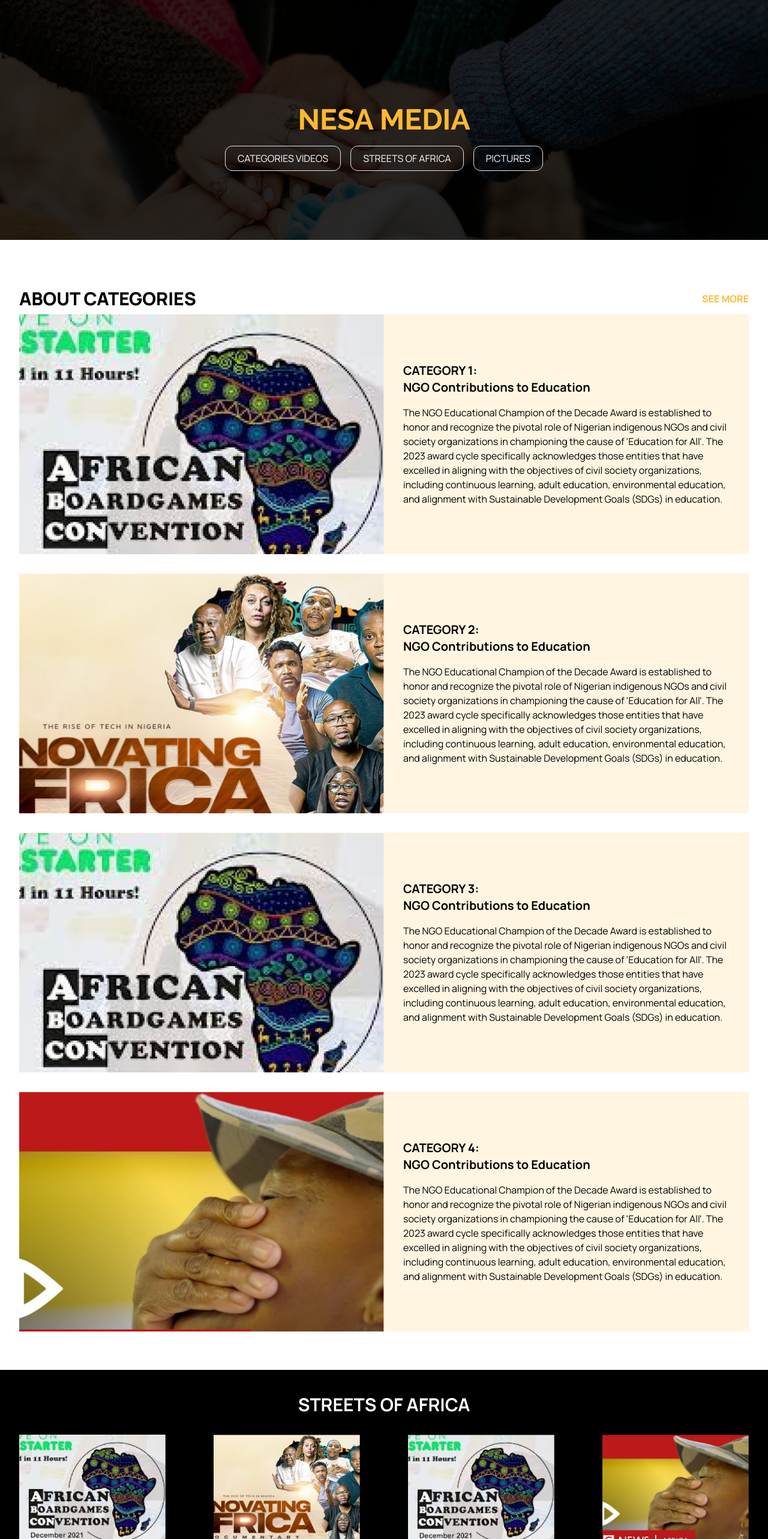
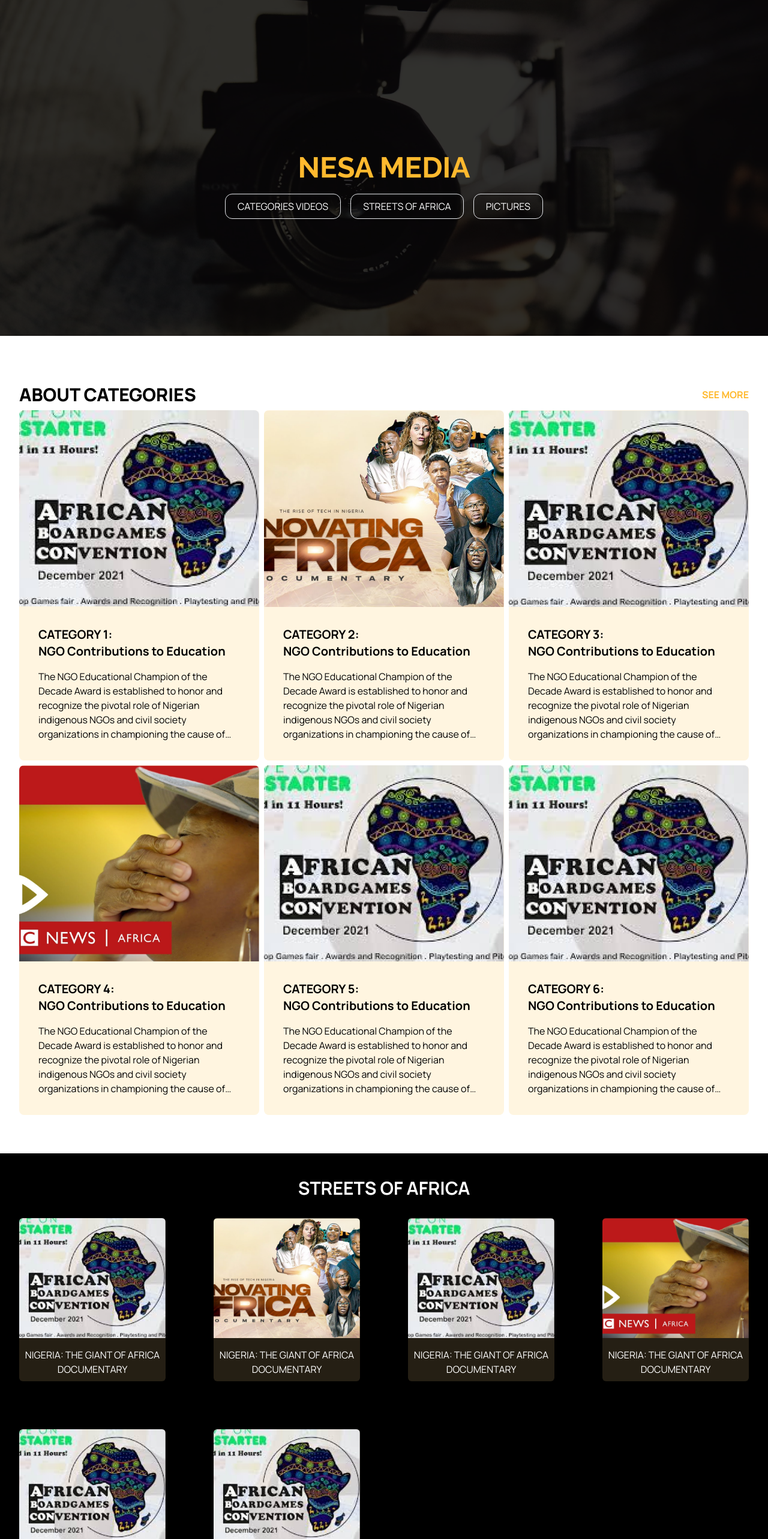
Before and after one commit to Santos-pkis/NESA-Test, a Next.js app: page /nesa-media in a window 1280 px wide. Shown: the top 2566 px of the page at 60% size. Built offline with nearby package versions, Linux system fonts and the light colour scheme.

Commit message:
update: nesa media page

```diff
--- a/app/(main)/nesa-media/page.tsx
+++ b/app/(main)/nesa-media/page.tsx
@@ -1,12 +1,13 @@
 import { raleway } from "@/lib/utils/font";
+import { ChevronLeft, ChevronRight } from "lucide-react";
 import Image from "next/image";
 
 const Page = () => {
   return (
     <>
-      <header className="md:min-h-[25rem] min-h-screen relative">
+      <header className="md:min-h-[35rem] min-h-screen relative">
         <Image
-          src={"/images/bg/team_bg.jpg"}
+          src={"/images/bg/media-bg.jpg"}
           alt={"background"}
           width={1024}
           height={800}
@@ -35,12 +36,12 @@
             <p className="font-bold text-deepGold">SEE MORE</p>
           </div>
 
-          <div className="mt-2 space-y-8">
-            {Array.from({ length: 4 }).map((_, id) => (
-              <div key={id} className="grid md:grid-cols-2 items-center bg-[#fff5e0]">
+          <div className="mt-2 grid md:grid-cols-3 gap-2">
+            {Array.from({ length: 6 }).map((_, id) => (
+              <div key={id} className="grid items-center bg-[#fff5e0] rounded-lg overflow-hidden">
                 <div className="md:max-h-[25rem] max-h-[18rem] overflow-hidden">
                   <Image
-                    src={`/images/media/${id + 1}.png`}
+                    src={`/images/media/${id >= 4 ? 1 : id + 1}.png`}
                     alt="image"
                     width={500}
                     height={500}
@@ -52,7 +53,7 @@
                     CATEGORY {id + 1}: <br />
                     NGO Contributions to Education{" "}
                   </p>
-                  <p>
+                  <p className="line-clamp-5">
                     The NGO Educational Champion of the Decade Award is established to honor and recognize the pivotal
                     role of Nigerian indigenous NGOs and civil society organizations in championing the cause of
                     &apos;Education for All&apos;. The 2023 award cycle specifically acknowledges those entities that
@@ -72,7 +73,10 @@
 
             <div className="grid md:grid-cols-3 lg:grid-cols-4 sm:grid-cols-2 md:gap-20 gap-12">
               {Array.from({ length: 6 }).map((_, id) => (
-                <div key={id} className="items-center space-y-2">
+                <div
+                  key={id}
+                  className="items-center space-y-2 cursor-pointer duration-200 hover:-translate-y-2 bg-darkGold rounded-md overflow-hidden"
+                >
                   <div className="md:max-h-[15rem] max-h-[10rem] overflow-hidden">
                     <Image
                       src={`/images/media/${id >= 4 ? 1 : id + 1}.png`}
@@ -82,19 +86,29 @@
                       className="w-full h-full object-cover"
                     />
                   </div>
-                  <p>NIGERIA: THE GIANT OF AFRICA DOCUMENTARY</p>
+                  <div className="p-2">
+                    <p className="text-center">NIGERIA: THE GIANT OF AFRICA DOCUMENTARY</p>
+                  </div>
                 </div>
               ))}
             </div>
           </div>
         </div>
 
-        <div className="container mt-16 space-y-8">
-          <h3 className="font-bold text-3xl">MOMENTS IN PICTURES</h3>
-          <div className="grid md:grid-cols-3 lg:grid-cols-4 xl:grid-cols-5 sm:grid-cols-2 lg:gap-10 md:gap-20 gap-12">
-            {Array.from({ length: 20 }).map((_, id) => (
-              <div key={id} className="items-center space-y-2">
-                <div className="md:max-h-[15rem] max-h-[10rem] overflow-hidden">
+        <div className="container mt-16 space-y-8 relative">
+          <h3 className="font-extrabold text-3xl text-center">MOMENTS IN PICTURES</h3>
+
+          {/* left arrow */}
+          <ChevronLeft className="cursor-pointer text-deepGold absolute top-[44%] -left-8" size={50} />
+
+          {/* slides */}
+          <div className="grid md:grid-cols-3 lg:grid-cols-4 sm:grid-cols-2 lg:gap-10 md:gap-20 gap-12">
+            {Array.from({ length: 4 }).map((_, id) => (
+              <div
+                key={id}
+                className="items-center space-y-2 duration-200 group ring ring-darkGold/10 rounded-md overflow-hidden hover:ring-deepGold"
+              >
+                <div className="md:max-h-[15rem] max-h-[10rem] overflow-hidden rounded-md">
                   <Image
                     src={`/images/media/${
                       id >= 4 ? [1, 2, 3, 4][Math.floor(Math.random() * [1, 2, 3, 4].length)] : id + 1
@@ -102,10 +116,25 @@
                     alt="image"
                     width={500}
                     height={500}
-                    className="w-full h-full object-cover"
+                    className="w-full h-full object-cover group-hover:scale-105 duration-200"
                   />
                 </div>
               </div>
+            ))}
+          </div>
+
+          {/* right arrow */}
+          <ChevronRight className="cursor-pointer text-deepGold absolute top-[44%] -right-8" size={50} />
+
+          {/* indicators */}
+          <div className="flex items-center gap-2 justify-center mt-5">
+            {Array.from({ length: 4 }).map((_, id) => (
+              <div
+                key={id}
+                className={`w-2 h-2 rounded-full duration-200 border ${
+                  id === 2 ? "bg-deepGold border-deepGold px-3" : "bg-transparent border-darkGold/50"
+                }`}
+              ></div>
             ))}
           </div>
         </div>
```
Also changed, not shown: public/images/bg/media-bg.jpg (added).
